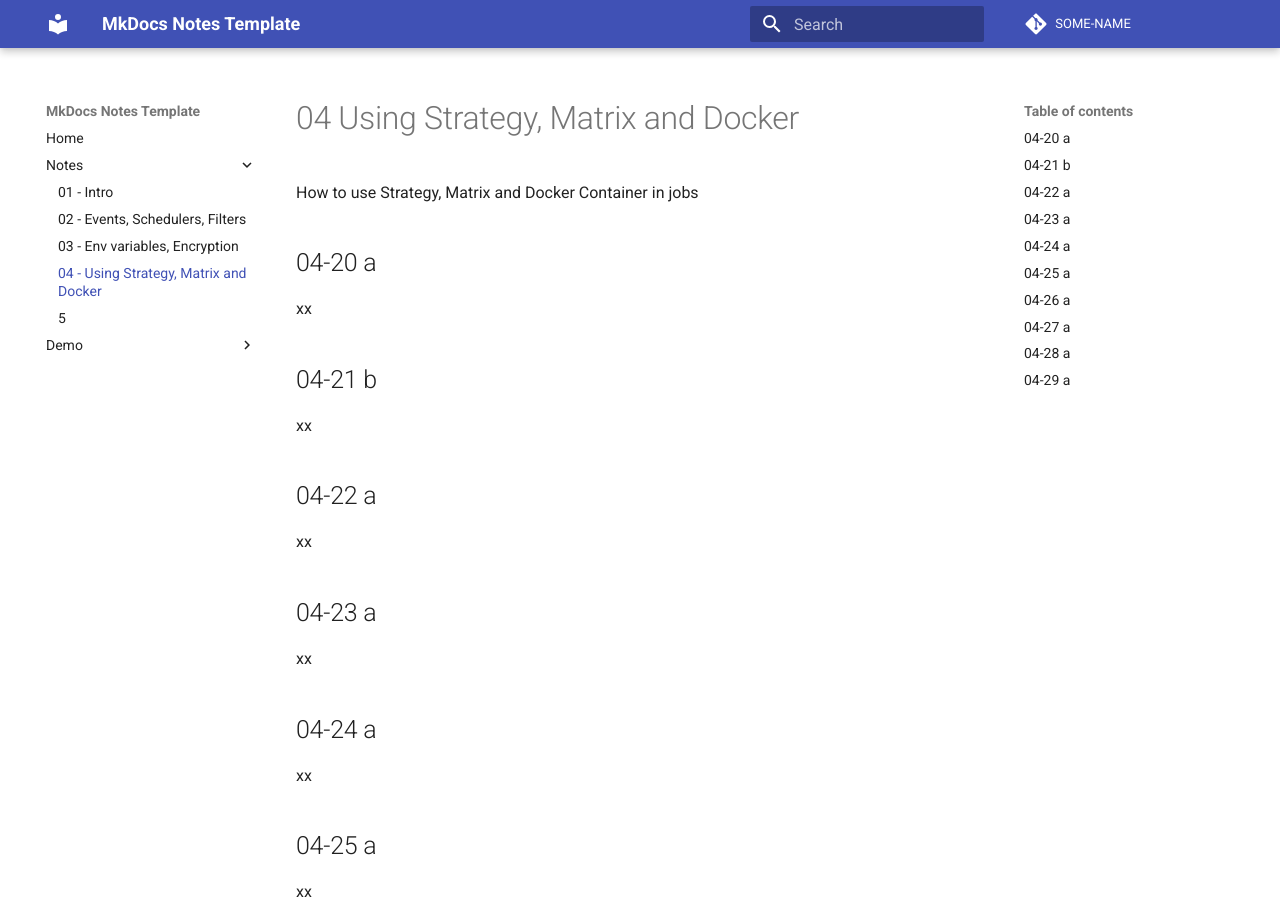
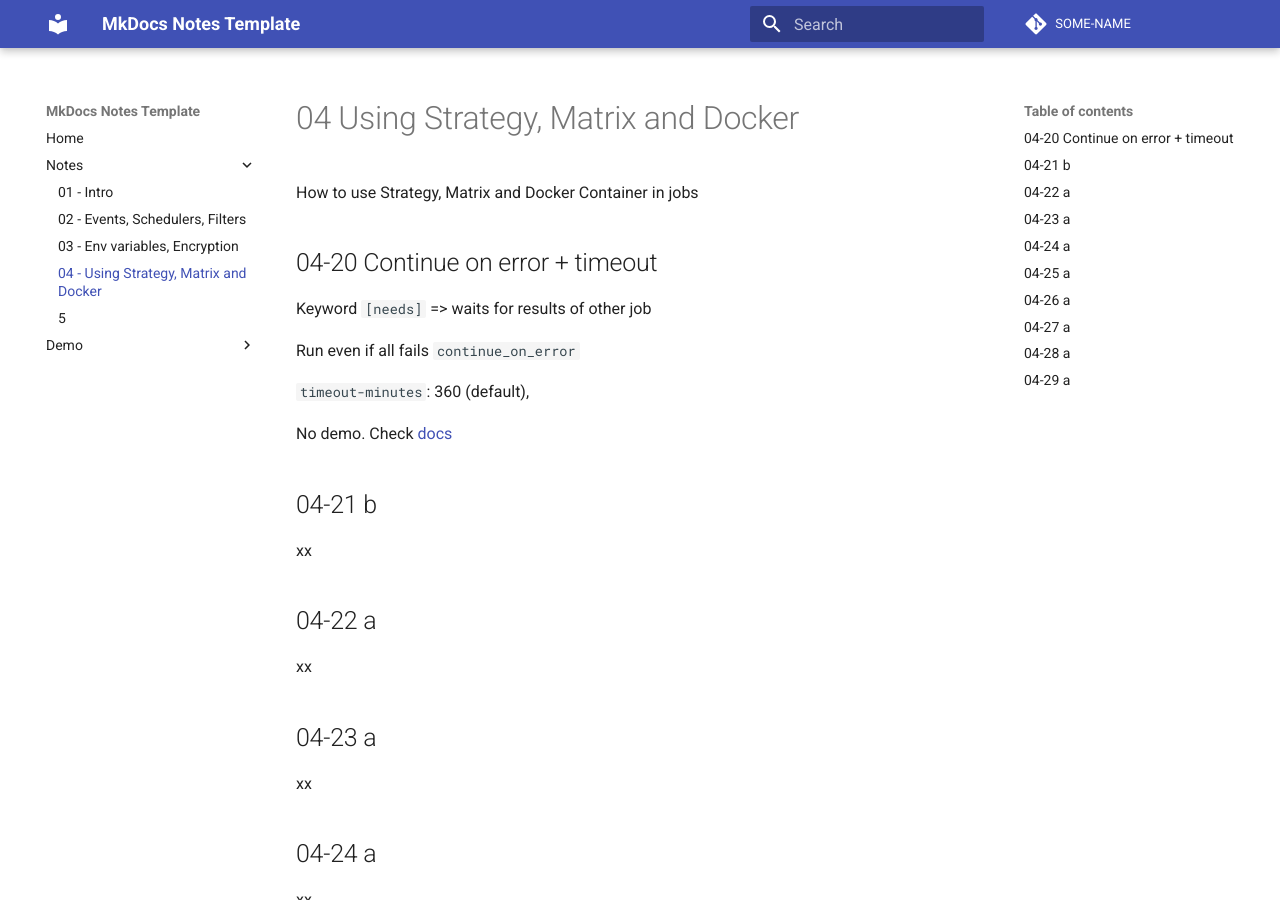
Before and after one commit to miroadamy-practice/notes-github-actions, an MkDocs documentation site: the page built from docs/section-04.md, in a window 1280 px wide and 900 px high. Built offline with MkDocs 1.6.1 and Material for MkDocs 9.7.7, drawn with Linux system fonts in a browser that asks for light colours; comment, search, counter and statistics services are not loaded.

Commit message:
Done 04-20

```diff
--- a/docs/section-04.md
+++ b/docs/section-04.md
@@ -2,9 +2,15 @@
 
 How to use Strategy, Matrix and Docker Container in jobs
 
-## 04-20 a
+## 04-20 Continue on error + timeout
 
-xx
+Keyword `[needs]` => waits for results of other job
+
+Run even if all fails `continue_on_error`
+
+`timeout-minutes`: 360 (default),
+
+No demo. Check [docs](https://docs.github.com/en/actions/using-workflows/workflow-syntax-for-github-actions#jobsjob_idstepscontinue-on-error)
 
 ## 04-21 b
 
```
